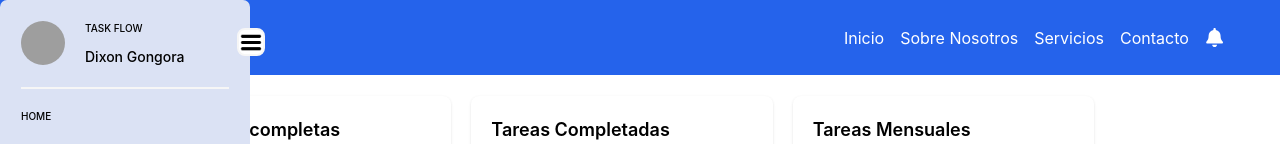
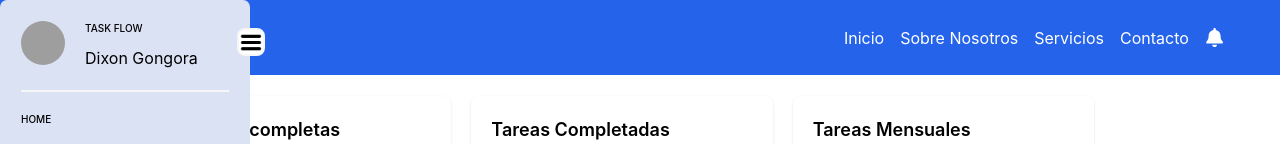
Before and after one commit to DeeEmDy/TaskFlow_FrontendPW, a React (Vite) app: page /dashBoard in a window 1280 px wide. Both pictures are taken after a click on the element 66 px from the left and 42 px from the top of the page. Shown: the top 144 px of the page. Built offline with nearby package versions, Linux system fonts and the light colour scheme; grey boxes are pictures that could not be loaded.

Commit message:
update Sidebar

```diff
--- a/src/components/Sidebar.jsx
+++ b/src/components/Sidebar.jsx
@@ -45,7 +45,7 @@ function Sidebar() {
           </a>
           <div className="user-details">
             <p className="title">Task Flow</p>
-            <p className="name">Dixon Gongora</p>
+            <a href="#">Dixon Gongora</a>
           </div>
         </div>
         <div className="nav">
```
